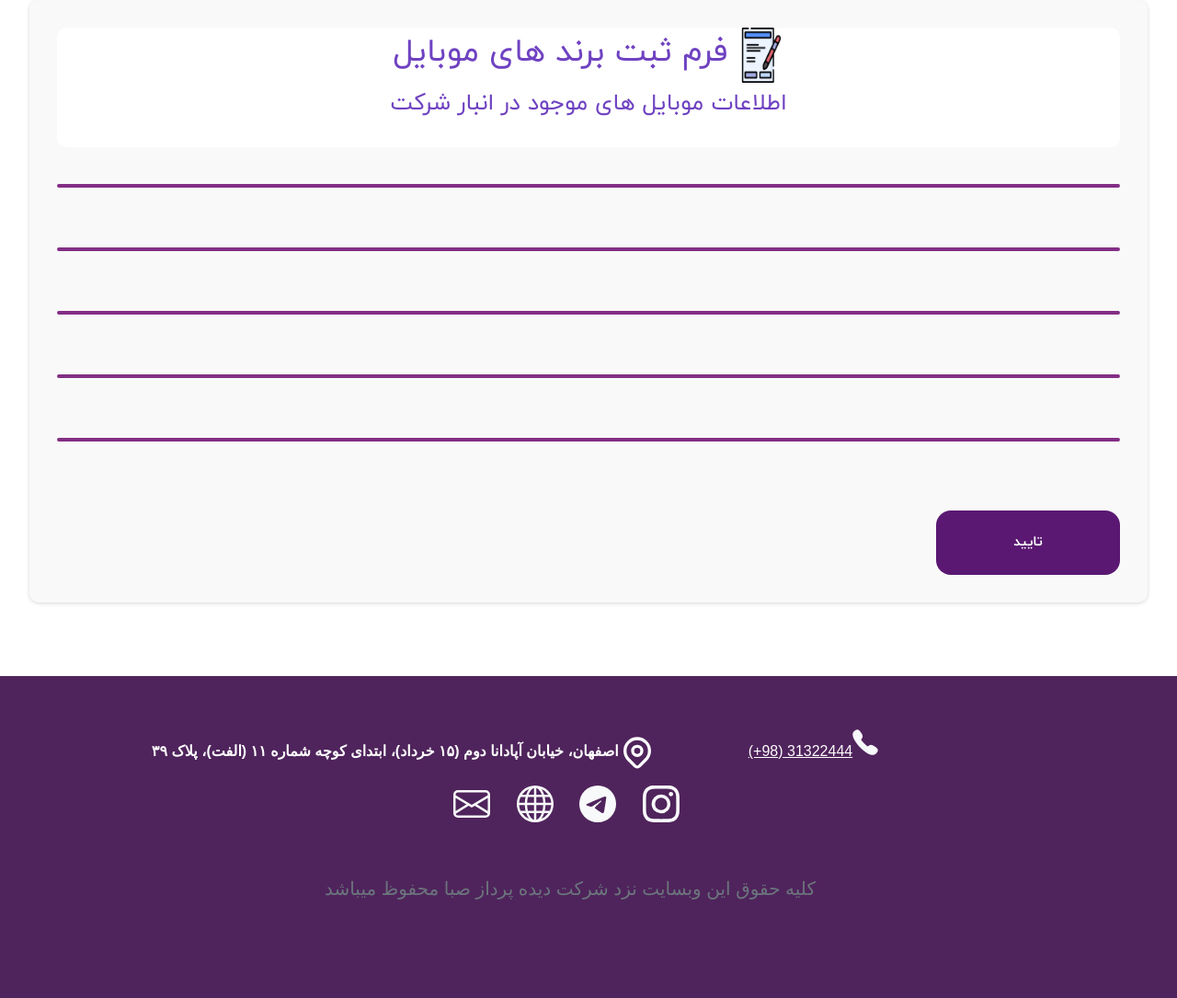
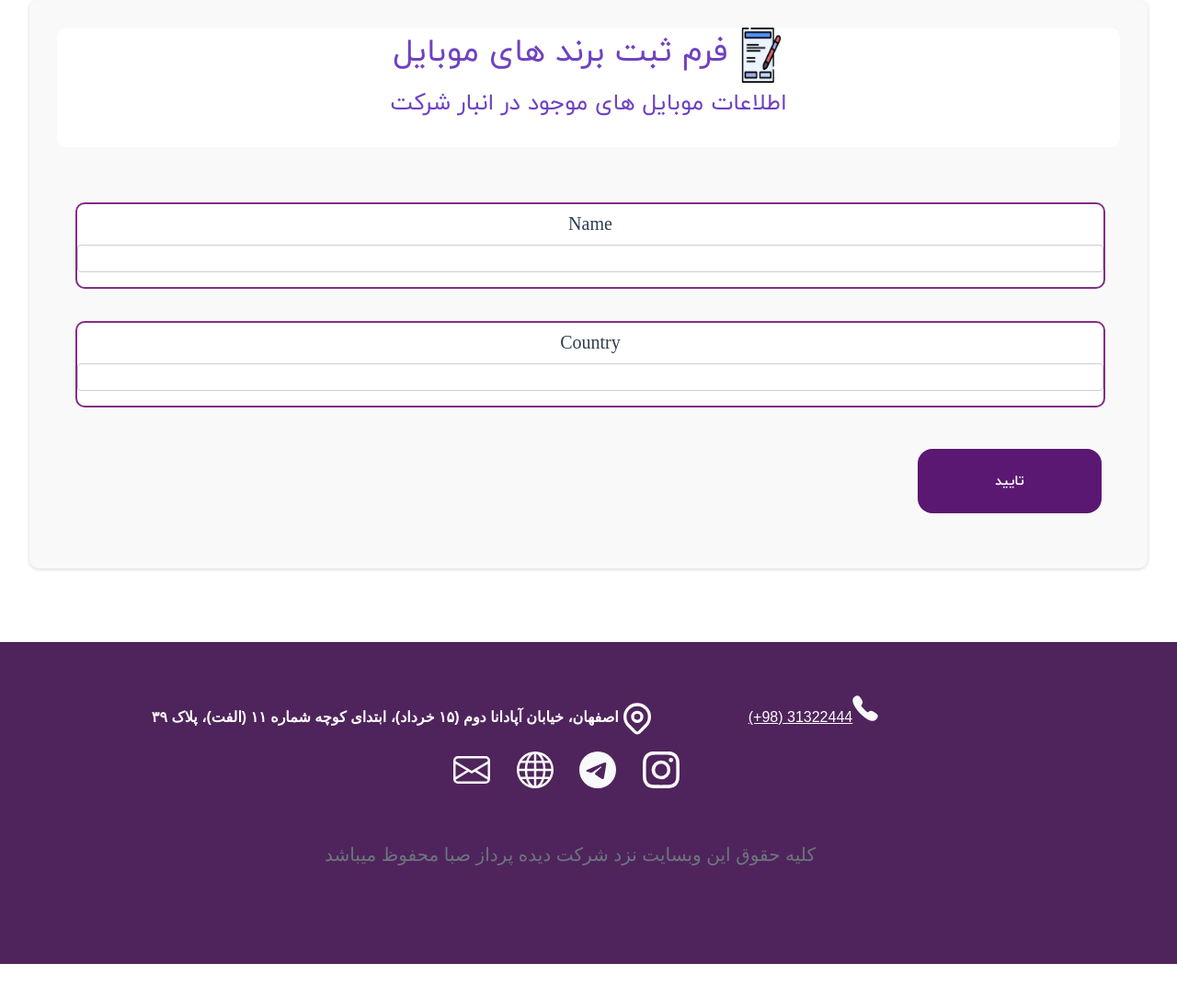
Before and after one commit to Ebrahim-Kiani/didepardaz, a Django app: page /warehouse/ in a window 1280 px wide. Shown: the part 138-1223 px from the top of the page at 92% size. After the commit the page ends 1186 px from the top, so only its background shows below. Run offline with Django 5.2, Linux system fonts and the light colour scheme; some libraries are stand-ins or nearby versions; some web fonts are replaced.

Commit message:
django-countries package is installed and brand template is modified                                                                                                                                                           now it is ready to make logic of the page

```diff
--- a/didepardaz/settings.py
+++ b/didepardaz/settings.py
@@ -37,8 +37,9 @@
     'django.contrib.sessions',
     'django.contrib.messages',
     'django.contrib.staticfiles',
-
-    # internal app
+    # external apps
+    'django_countries',
+    # internal apps
     'warehouse_module',
     'account_module'
 ]
--- a/static/css/style.css
+++ b/static/css/style.css
@@ -94,8 +94,6 @@
   font-weight: 500;
 }
 .container .forms{
-  height: 100%;
-  width: 100%;
   background: #fff;
 }
 .container .form-content{
--- a/warehouse_module/forms.py
+++ b/warehouse_module/forms.py
@@ -1 +1,11 @@
 from django.forms import ModelForm
+from .models import Brand, Mobile
+from django import forms
+from django_countries.widgets import CountrySelectWidget
+class BrandForm(ModelForm):
+    class Meta:
+        model = Brand
+        fields = ['name', 'country']
+        widgets = {
+            'country': CountrySelectWidget
+        }
--- a/warehouse_module/models.py
+++ b/warehouse_module/models.py
@@ -1,10 +1,10 @@
 from django.db import models
-
+from django_countries.fields import CountryField
 
 # Create your models here.
 class Brand(models.Model):
     name = models.CharField(max_length=20, blank=False, null=False)
-    country = models.CharField(max_length=20, blank=False, null=False)
+    country = CountryField()
 
     def __str__(self):
         return self.name
@@ -17,7 +17,7 @@
     color = models.CharField(max_length=20, blank=False, null=False)
     screem_size = models.PositiveIntegerField(max_length=20, blank=False, null=False)
     available = models.BooleanField(blank=False, null=False)
-    country = models.CharField(max_length=20, blank=False, null=False)
+    country = CountryField()
 
     def __str__(self):
         return f"brand name : {self.brand.name}, model : {self.model}"
--- a/warehouse_module/templates/warehouse_module/warehouse_brands_form.html
+++ b/warehouse_module/templates/warehouse_module/warehouse_brands_form.html
@@ -1,32 +1,63 @@
 {% extends 'shared/_layout.html' %}
+
 {% load static %}
 
 {% block content %}
+<style>
+    /* CSS Reset for form elements */
+    form {
+        all: initial; /* Reset all inherited styles */
+        direction: ltr;
+        width: 100%;
+        padding: 20px;
+    }
+
+    form * {
+        all: unset; /* Unset all inherited styles for children */
+        display: inline-block; /* Set default display */
+    }
+
+    form p {
+        display: block; /* Ensure labels are block elements */
+        margin: 0 0 5px; /* Default margin for labels */
+    }
+
+    form input, form select, form textarea, form button {
+        display: block; /* Ensure form inputs are block elements */
+        width: 100%; /* Make inputs full width */
+        margin-bottom: 10px; /* Space between inputs */
+        padding: 8px; /* Add some padding */
+        border: 1px solid #ccc; /* Add default border */
+        box-sizing: border-box; /* Ensure padding is included in the width */
+
+    }
+
+
+</style>
 
 <!-- main -->
-
-    <div class="main">
-
-      <div class="main-header">
-
+<div class="main">
+    <div class="main-header">
         <h1>فرم ثبت برند های موبایل
-          <img src="{% static 'icons/Pre-assessment.png' %}"></img>
+            <img src="{% static 'icons/Pre-assessment.png' %}">
         </h1>
         <h2> اطلاعات موبایل های موجود در انبار شرکت </h2>
-
-      </div>
-
-      <div class="form">
-
-      </div>
-      <div class="form"></div>
-      <div class="form"></div>
-      <div class="form"></div>
-      <div class="form"></div>
-      <button class="button-19" role="button">تایید</button>
     </div>
 
+    <form method="post" action="{% url 'index' %}">
+        {% csrf_token %}
+
+        {% for field in form %}
+            <div class="form">
+            <p>{{ field.label }}</p>
+            {{ field }}
+            {{ field.errors }}
+            </div>
+        {% endfor %}
+
+        <button class="button-19" role="button" type="submit" id="submit-button" style="float: right; text-align: center">تایید</button>
+    </form>
+</div>
 <!-- main -->
 
-
 {% endblock %}
--- a/warehouse_module/urls.py
+++ b/warehouse_module/urls.py
@@ -2,5 +2,5 @@
 from . import views
 
 urlpatterns = [
-    path('', views.index, name='index')
+    path('', views.add_brand, name='index')
 ]
--- a/warehouse_module/views.py
+++ b/warehouse_module/views.py
@@ -1,6 +1,13 @@
-from django.shortcuts import render
+from django.shortcuts import render, redirect
+from .forms import BrandForm
 
-# Create your views here.
 
-def index(request):
-    return render(request, 'warehouse_module/warehouse_brands_form.html')
+def add_brand(request):
+    if request.method == 'POST':
+        form = BrandForm(request.POST)
+        if form.is_valid():
+            form.save()
+            return redirect('brand_list')  # Replace with your actual success URL
+    else:
+        form = BrandForm()
+    return render(request, 'warehouse_module/warehouse_brands_form.html', {'form': form})
```
